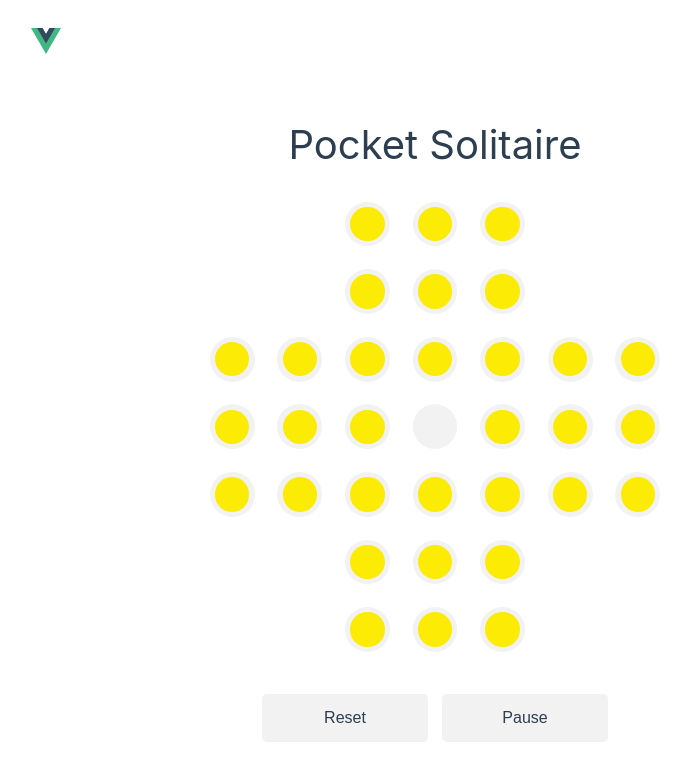
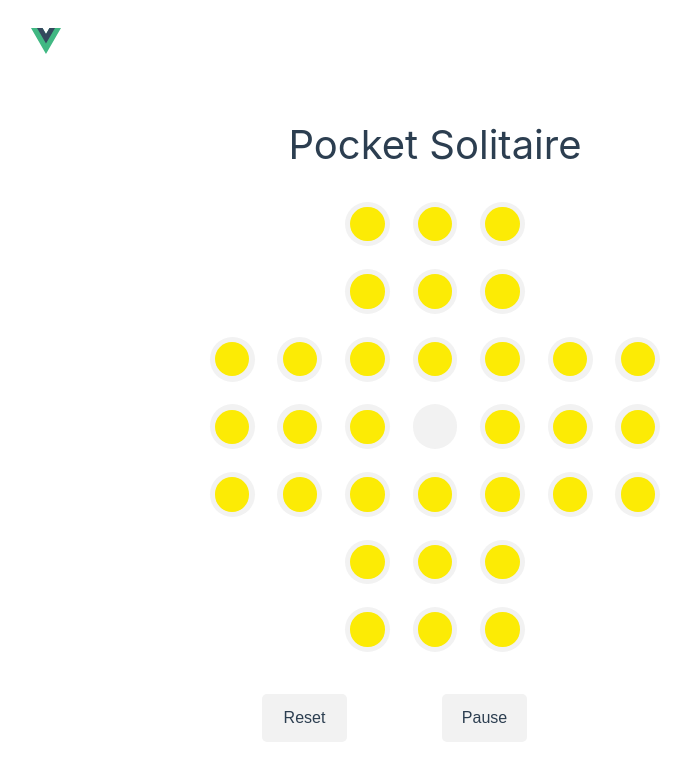
Before and after one commit to Ben-Bromley/vue-todo, a Vue app: page /pocket-solitaire in a window 1280 px wide. Shown: the top 780 px of the page, without its empty margins (205-896 px from the left). Built offline with nearby package versions, Linux system fonts and the light colour scheme.

Commit message:
tweak modal button styles

```diff
--- a/src/components/general/modalwindow.vue
+++ b/src/components/general/modalwindow.vue
@@ -47,10 +47,11 @@
 
 div.button-container {
   display: flex;
-  justify-content: space-between;
+  justify-content: stretch;
 }
 
 button {
   margin: 2px;
+  width: 50%;
 }
 </style>
```
